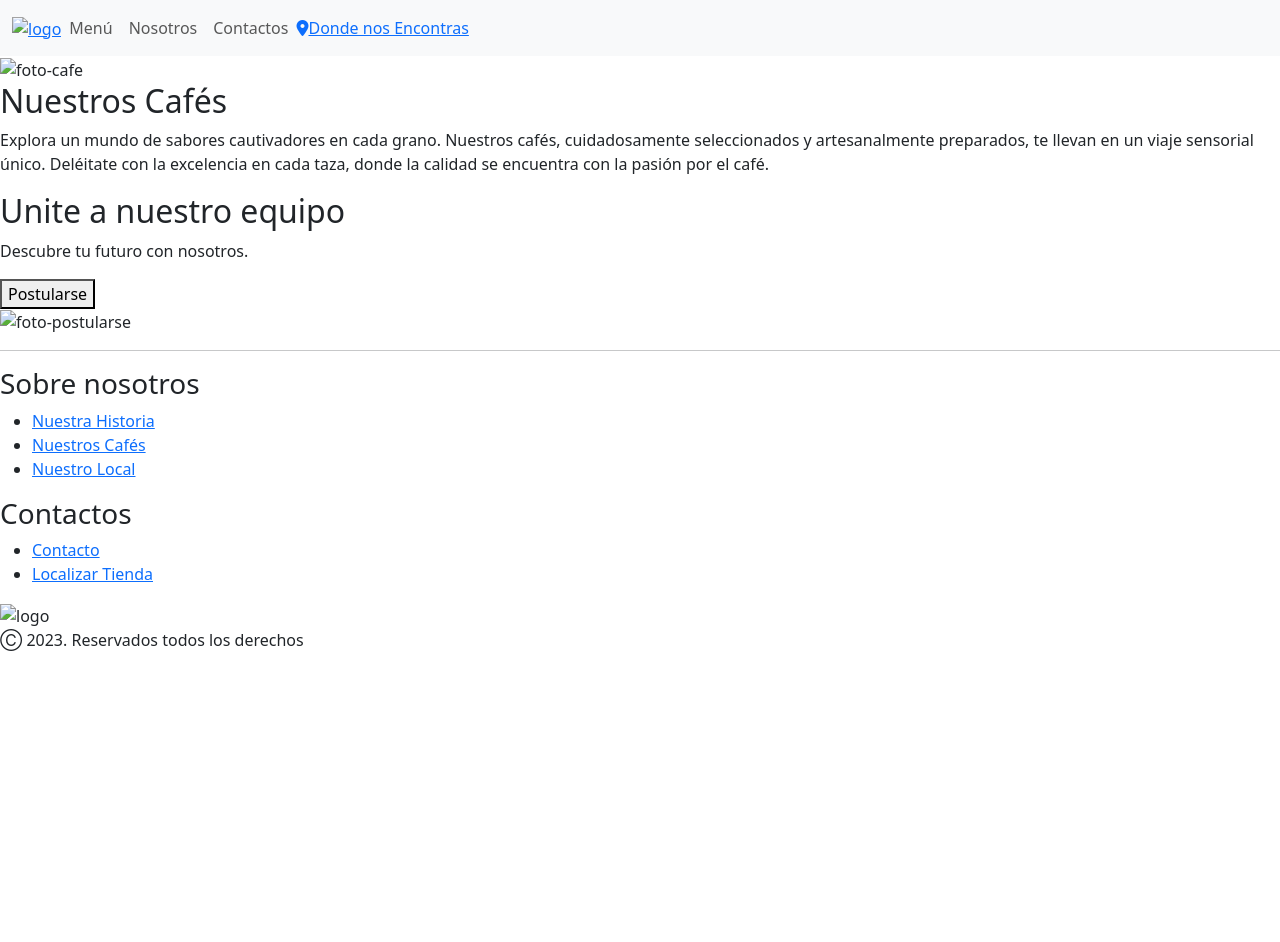
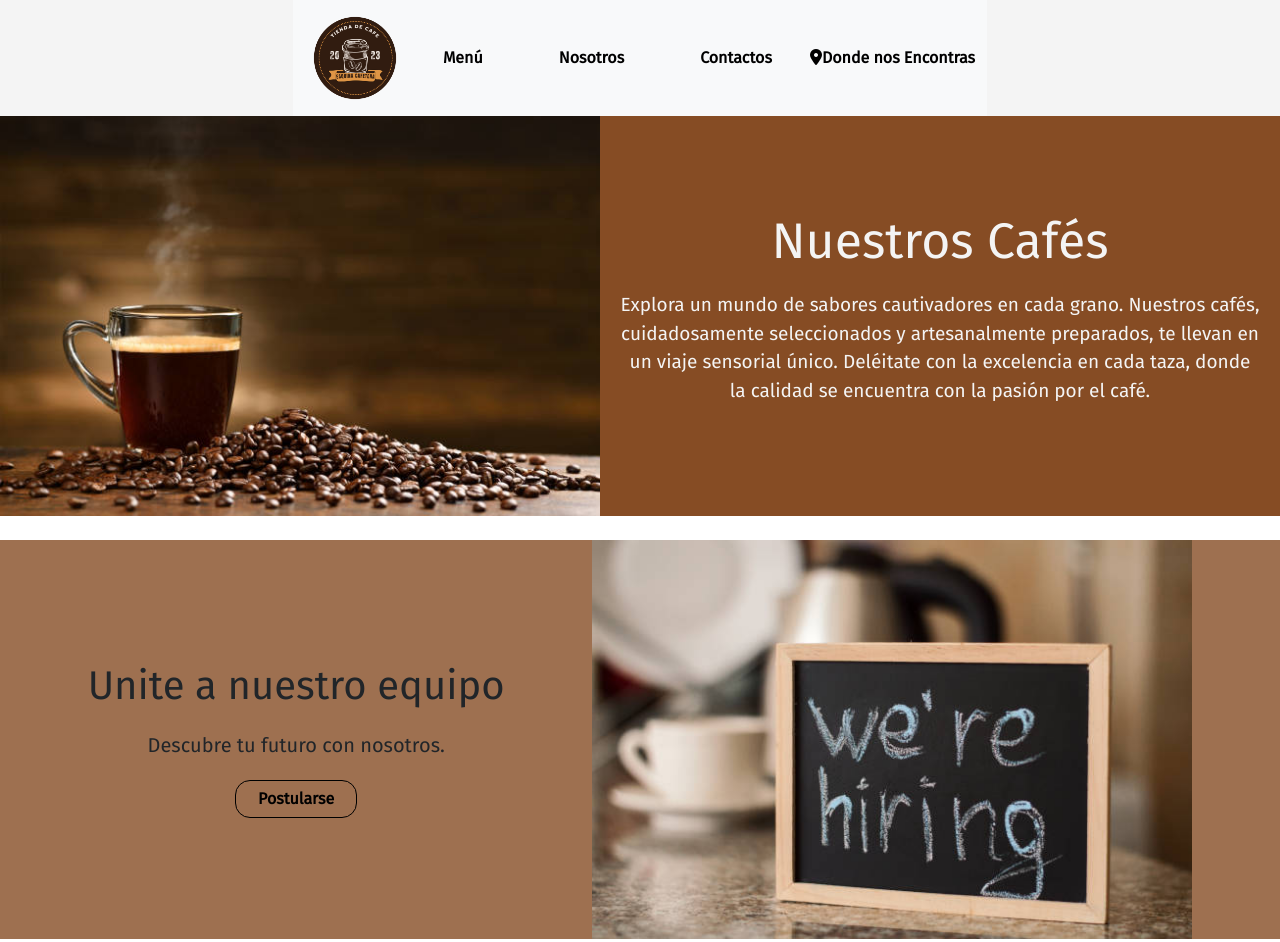
Before and after one commit to LucaLebeda/PreEntrega2-Lebeda, a plain HTML site: page index.html in a window 1280 px wide. Shown: the top 942 px of the page. Before the commit the page ends 800 px from the top, so only its background shows below. Drawn offline with nearby package versions, Linux system fonts and the light colour scheme; the site is published under a folder, as on GitHub Pages, so addresses that start at the root find nothing.

Commit message:
ultima version

```diff
--- a/index.html
+++ b/index.html
@@ -4,7 +4,7 @@
     <meta charset="UTF-8">
     <meta name="viewport" content="width=device-width, initial-scale=1.0">
     <link href="https://cdn.jsdelivr.net/npm/bootstrap@5.3.2/dist/css/bootstrap.min.css" rel="stylesheet" integrity="sha384-T3c6CoIi6uLrA9TneNEoa7RxnatzjcDSCmG1MXxSR1GAsXEV/Dwwykc2MPK8M2HN" crossorigin="anonymous">
-    <link rel="stylesheet" href="/CSS/styles.css">
+    <link rel="stylesheet" href="./CSS/styles.css">
     <title>Esquina Cafetera</title>
 </head>
 <body>
@@ -12,25 +12,25 @@
     <header>
         <nav class="navbar navbar-expand-lg bg-body-tertiary d-flex justify-content-between text-center">
             <div class="container-fluid">
-                <a href="index.html"><img src="/assets/IMG/logo.png" alt="logo" width="100px"></a>
+                <a href="#"><img src="./assets/IMG/logo.png" alt="logo" width="100px"></a>
                 <button class="navbar-toggler" type="button" data-bs-toggle="collapse" data-bs-target="#navbarNav" aria-controls="navbarNav" aria-expanded="false" aria-label="Toggle navigation">
                     <span class="navbar-toggler-icon"></span>
                 </button>
               <div class="collapse navbar-collapse" id="navbarNav">
                     <ul class="navbar-nav">
                         <li class="nav-item">
-                            <a class="nav-link" aria-current="page" href="/html/menu.html" >Menú</a>
+                            <a class="nav-link" aria-current="page" href="./html/menu.html" >Menú</a>
                         </li>
                         <li class="nav-item">
-                            <a class="nav-link" href="/html/nosotros.html" >Nosotros</a>
+                            <a class="nav-link" href="./html/nosotros.html" >Nosotros</a>
                         </li>
                         <li class="nav-item">
-                            <a class="nav-link" href="/html/contacto.html" >Contactos</a>
+                            <a class="nav-link" href="./html/contacto.html" >Contactos</a>
                         </li>
                     </ul>
 
                     <div class="header-localidad">
-                        <a href="/html/ubicacion.html"><i class="fa-solid fa-location-dot"></i>Donde nos Encontras</a>
+                        <a href="./html/ubicacion.html"><i class="fa-solid fa-location-dot"></i>Donde nos Encontras</a>
                     </div>
 
               </div>
@@ -42,7 +42,7 @@
 
         <section class="section1">
             <div>
-                <img src="/assets/IMG/Foto Cafe.jpg" alt="foto-cafe" width="600px">
+                <img src="./assets/IMG/Foto Cafe.jpg" alt="foto-cafe" width="600px">
             </div>
             <div class="section1-texto">
                 <h2>Nuestros Cafés</h2>
@@ -57,7 +57,7 @@
                 <button>Postularse</button>
             </div>
             <div class="section2-img">
-                <img src="/assets/IMG/foto postularse.jpg" alt="foto-postularse" width="600px">
+                <img src="./assets/IMG/foto postularse.jpg" alt="foto-postularse" width="600px">
             </div>
         </section>
 
@@ -71,17 +71,17 @@
             <div class="footer-nosotros">
                 <h3>Sobre nosotros</h3>
                 <ul>
-                    <li><a href="./nosotros.html">Nuestra Historia</a></li>
+                    <li><a href="./html/nosotros.html">Nuestra Historia</a></li>
                     <li><a href="./html/menu.html">Nuestros Cafés</a></li>
-                    <li><a href="./ubicacion.html">Nuestro Local</a></li>
+                    <li><a href="./html/nosotros.html">Nuestro Local</a></li>
                 </ul>
             </div>
 
             <div class="footer-contactos">
                 <h3>Contactos</h3>
                 <ul>
-                    <li><a href="/contacto.html">Contacto</a></li>
-                    <li><a href="./ubicacion.html">Localizar Tienda</a></li>
+                    <li><a href="./html/contacto.html">Contacto</a></li>
+                    <li><a href="./html/ubicacion.html">Localizar Tienda</a></li>
                 </ul>
             </div>
 
@@ -89,7 +89,7 @@
 
         <div class="footer-derechos">
             <div class="footer-logo">
-                <img src="./../assets/IMG/logo.png" alt="logo" width="100px">
+                <img src="./assets/IMG/logo.png" alt="logo" width="100px">
             </div>
             <div class="footer-info">
                 <p>Ⓒ 2023. Reservados todos los derechos</p>
```
Also changed, not shown: html/menu.html (+6 -6 lines).
